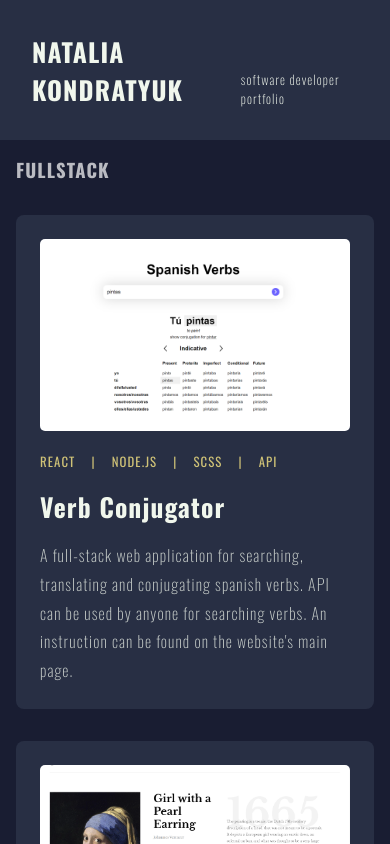
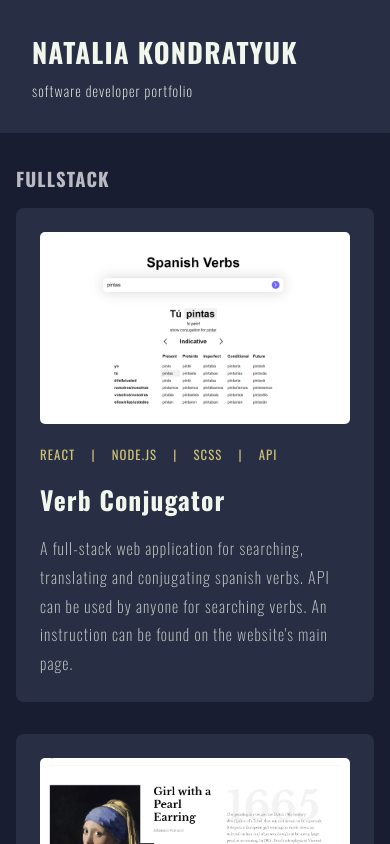
Before and after one commit to Abrosss/portfolio, a React (Vite) app: page / in a window 390 px wide. Built offline with nearby package versions, Linux system fonts and the light colour scheme.

Commit message:
changed font size for header text for different screen sizes

```diff
--- a/src/css/styles.css
+++ b/src/css/styles.css
@@ -308,9 +308,20 @@
     padding: 2rem 4rem;
   }
 }
+@media only screen and (max-width: 1400px) {
+  .page .main header h1 {
+    font-size: 2.8rem;
+  }
+  .page .main header h2 {
+    font-size: 1.5rem;
+  }
+}
 @media only screen and (max-width: 1200px) {
   .page .main header h1 {
-    font-size: 3rem;
+    font-size: 2.2rem;
+  }
+  .page .main header h2 {
+    font-size: 1.2rem;
   }
   .page .main .portfolio .portfolio-block {
     padding: 0 2rem;
@@ -380,22 +391,27 @@
   }
 }
 @media only screen and (max-width: 500px) {
+  ::-webkit-scrollbar {
+    display: none;
+  }
   .page .main header {
     padding: 2rem;
-    justify-content: center;
+    align-items: unset;
     gap: 0.5rem;
+    flex-direction: column;
   }
   .page .main header h1 {
-    font-size: 1.6rem;
+    font-size: 1.7rem;
   }
   .page .main header h2 {
-    font-size: 0.8rem;
+    font-size: 0.9rem;
   }
   .page .main .portfolio {
-    padding: 0;
+    padding: 1rem 0;
   }
   .page .main .portfolio .portfolio-block {
     padding: 1rem 1rem;
+    gap: 1rem;
   }
   .page .main .portfolio .contact {
     align-items: center;
--- a/src/css/styles.scss
+++ b/src/css/styles.scss
@@ -347,6 +347,26 @@ $stackColor: #f9e784;
     }
 
   }
+  @media only screen and (max-width: 1400px) {
+    .page {
+        .main {
+
+            header {
+
+                h1 {
+                 font-size: 2.8rem;
+                }
+                h2 {
+                    font-size: 1.5rem;
+                }
+
+            }
+
+
+      }
+    }
+
+}
   @media only screen and (max-width: 1200px) {
     .page {
         .main {
@@ -354,7 +374,10 @@ $stackColor: #f9e784;
             header {
 
                 h1 {
-                 font-size: 3rem;
+                 font-size: 2.2rem;
+                }
+                h2 {
+                    font-size: 1.2rem;
                 }
 
             }
@@ -444,23 +467,28 @@ $stackColor: #f9e784;
 
   }
   @media only screen and (max-width: 500px) {
+    ::-webkit-scrollbar {
+        display: none;
+    }
     .page {
        .main {
         header {
             padding: 2rem;
-            justify-content: center;
-            gap: .5rem;
+            align-items: unset;
+            gap: 0.5rem;
+            flex-direction: column;
             h1 {
-                font-size: 1.6rem;
+                font-size: 1.7rem;
             }
             h2 {
-                font-size: .8rem;
+                font-size: .9rem;
             }
         }
         .portfolio {
-            padding: 0;
+            padding: 1rem 0;
             .portfolio-block {
                 padding: 1rem 1rem;
+                gap: 1rem;
             }
             .contact {
                 align-items: center;
```
Also changed, not shown: 1 other file (tests, documents, lock files or other folders).
